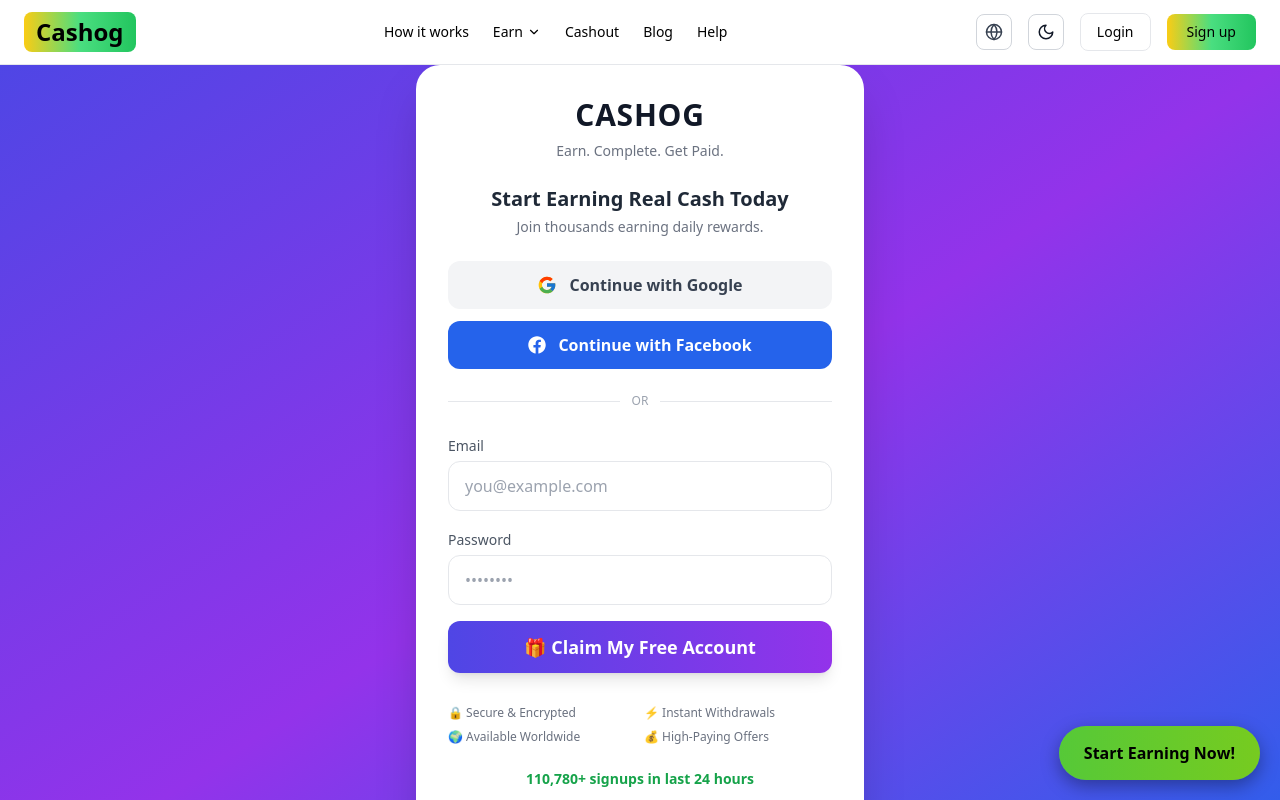
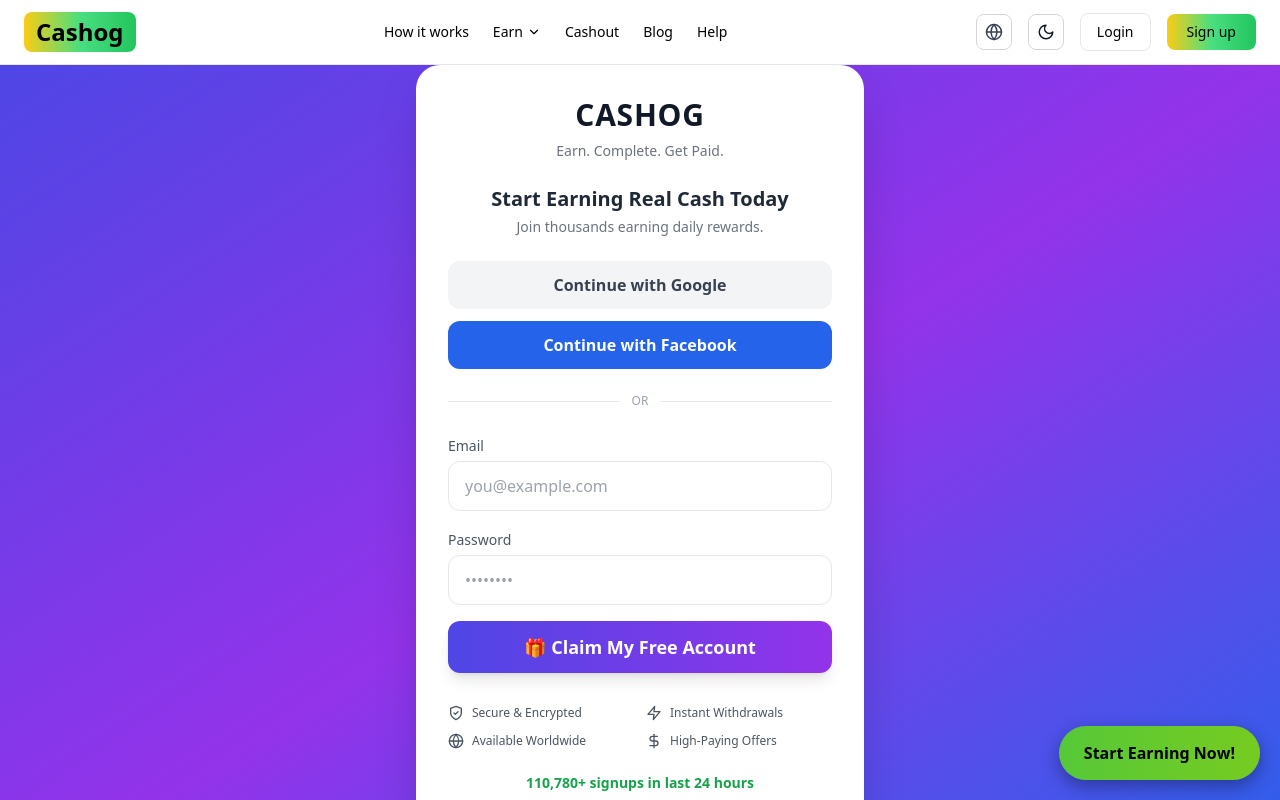
Before and after one commit to tool63/cashin, a Next.js app: page / in a window 1280 px wide. Shown: the top 800 px of the page. Built offline with nearby package versions, Linux system fonts and the light colour scheme.

Commit message:
Update page.tsx

```diff
--- a/app/(auth)/page.tsx
+++ b/app/(auth)/page.tsx
@@ -1,8 +1,7 @@
 "use client";
 
 import React from "react";
-import { FcGoogle } from "react-icons/fc";
-import { FaFacebook } from "react-icons/fa";
+import { ShieldCheck, Zap, Globe, DollarSign } from "lucide-react";
 
 export default function AuthPage() {
   return (
@@ -10,7 +9,7 @@ export default function AuthPage() {
 
       <div className="w-full max-w-md bg-white rounded-3xl shadow-2xl p-8 space-y-6">
 
-        {/* Logo + Branding */}
+        {/* Logo Section */}
         <div className="text-center space-y-2">
           <h1 className="text-3xl font-extrabold text-gray-900 tracking-wide">
             CASHOG
@@ -32,13 +31,11 @@ export default function AuthPage() {
 
         {/* Social Buttons */}
         <div className="space-y-3">
-          <button className="w-full flex items-center justify-center gap-3 bg-gray-100 hover:bg-gray-200 transition rounded-xl py-3 font-semibold text-gray-700">
-            <FcGoogle size={20} />
+          <button className="w-full bg-gray-100 hover:bg-gray-200 transition rounded-xl py-3 font-semibold text-gray-700">
             Continue with Google
           </button>
 
-          <button className="w-full flex items-center justify-center gap-3 bg-blue-600 hover:bg-blue-700 transition text-white rounded-xl py-3 font-semibold">
-            <FaFacebook size={18} />
+          <button className="w-full bg-blue-600 hover:bg-blue-700 transition text-white rounded-xl py-3 font-semibold">
             Continue with Facebook
           </button>
         </div>
@@ -84,11 +81,28 @@ export default function AuthPage() {
         </form>
 
         {/* Trust Badges */}
-        <div className="grid grid-cols-2 gap-2 text-xs text-gray-500 pt-2">
-          <div>🔒 Secure & Encrypted</div>
-          <div>⚡ Instant Withdrawals</div>
-          <div>🌍 Available Worldwide</div>
-          <div>💰 High-Paying Offers</div>
+        <div className="grid grid-cols-2 gap-3 text-xs text-gray-600 pt-2">
+
+          <div className="flex items-center gap-2">
+            <ShieldCheck size={16} />
+            Secure & Encrypted
+          </div>
+
+          <div className="flex items-center gap-2">
+            <Zap size={16} />
+            Instant Withdrawals
+          </div>
+
+          <div className="flex items-center gap-2">
+            <Globe size={16} />
+            Available Worldwide
+          </div>
+
+          <div className="flex items-center gap-2">
+            <DollarSign size={16} />
+            High-Paying Offers
+          </div>
+
         </div>
 
         {/* Social Proof */}
```
